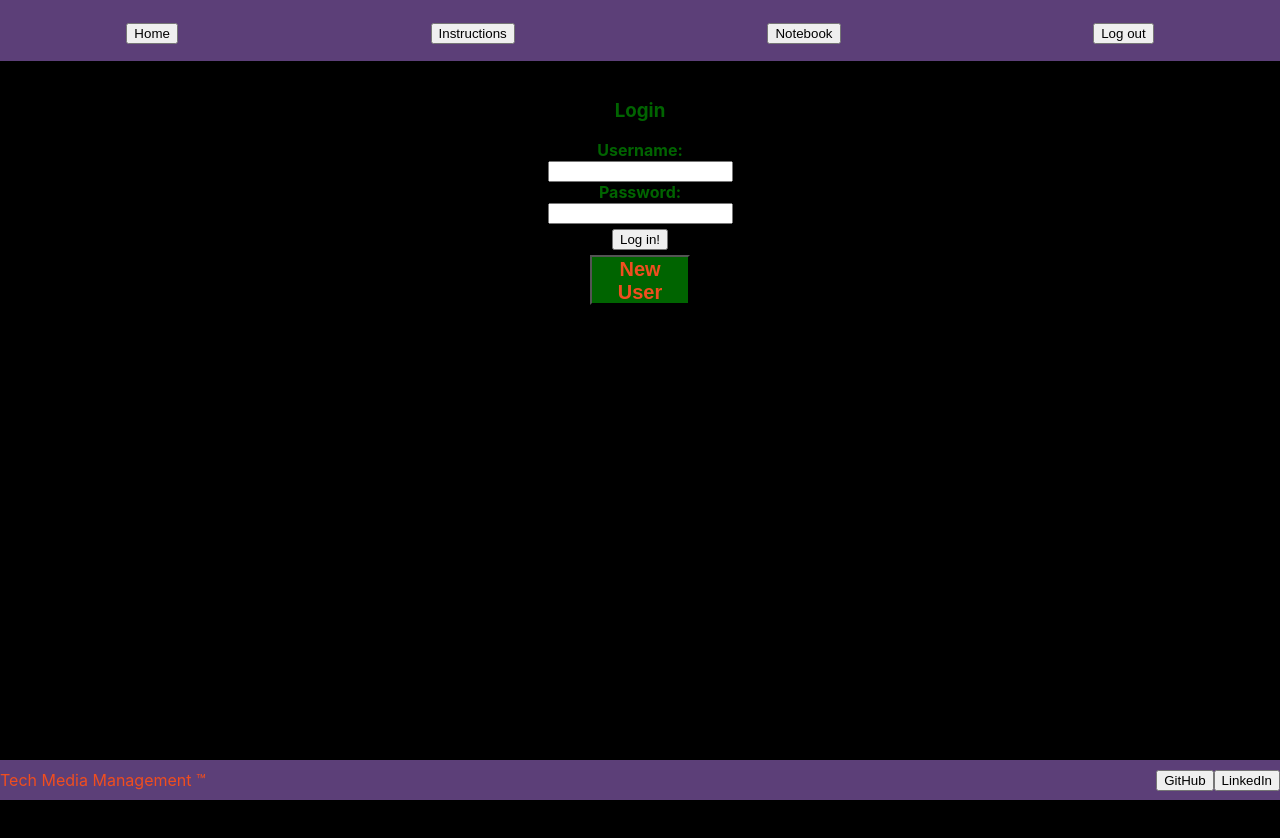
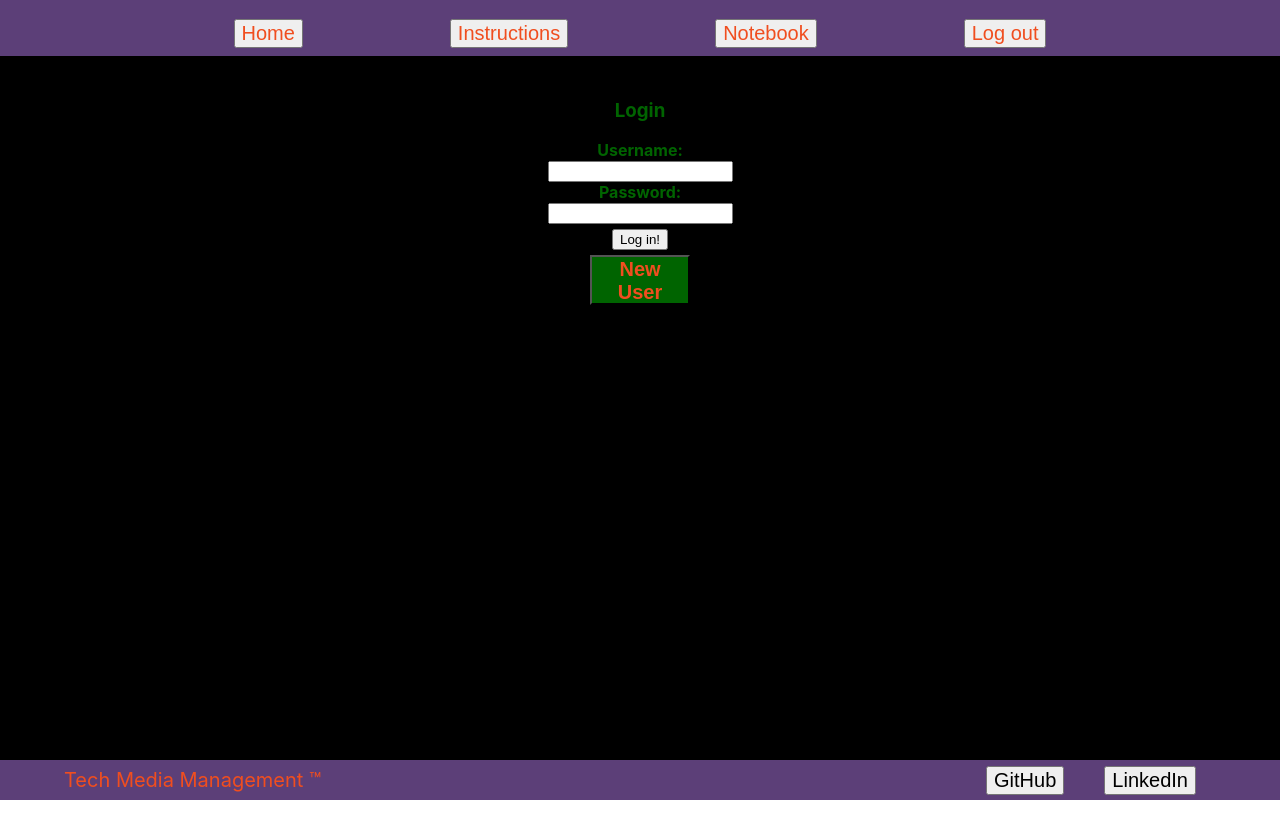
Before and after one commit to MakerMacAttack/whodunnit, a React (Create React App) app in the folder client/: page /login in a window 1280 px wide. Shown: the top 838 px of the page. After the commit the page ends 800 px from the top, so only its background shows below. Built offline with nearby package versions, Linux system fonts and the light colour scheme; no server answers.

Commit message:
header and footer of first breakpoint

```diff
--- a/client/src/App.css
+++ b/client/src/App.css
@@ -1,6 +1,6 @@
 .App {
   text-align: center;
-  height: 150vh;
+  height: 100vh;
   background-color: black;
   color: #006400;
 }
--- a/client/src/components/Main/Main.css
+++ b/client/src/components/Main/Main.css
@@ -1,6 +1,6 @@
 main {
   padding-top: 80px;
-  padding-bottom: 60px;
+  margin-bottom: 60px;
   font-weight: bold;
 }
 
--- a/client/src/components/shared/Footer/Footer.css
+++ b/client/src/components/shared/Footer/Footer.css
@@ -4,10 +4,16 @@
   width: 100vw;
   height: 5vh;
   display: flex;
-  justify-content: space-between;
+  justify-content: center;
   align-items: center;
   background-color: #5c3f78;
   color: #f04e1f;
+}
+
+#foot-content {
+  display: flex;
+  align-items: center;
+  justify-content: space-between;
 }
 
 .foot-button {
@@ -17,3 +23,26 @@
 .foot-button > button {
   margin: 0 auto;
 }
+
+@media screen and (min-width: 400px) {
+  #footer {
+    font-size: 20px;
+  }
+
+  .foot-button > button {
+    font-size: 20px;
+  }
+
+  #foot-content {
+    width: 90vw;
+  }
+
+  .foot-button {
+    display: flex;
+    width: 250px;
+    justify-content: space-between;
+  }
+}
+
+@media screen and (min-width: 750px) {
+}
--- a/client/src/components/shared/Footer/Footer.jsx
+++ b/client/src/components/shared/Footer/Footer.jsx
@@ -4,10 +4,12 @@ import "./Footer.css";
 export default function Footer(props) {
   return (
     <div id="footer">
-      <p>Tech Media Management &trade;</p>
-      <div className="foot-button">
-        <button>GitHub</button>
-        <button>LinkedIn</button>
+      <div id="foot-content">
+        <p>Tech Media Management &trade;</p>
+        <div className="foot-button">
+          <button>GitHub</button>
+          <button>LinkedIn</button>
+        </div>
       </div>
     </div>
   );
--- a/client/src/components/shared/NavBar/NavBar.css
+++ b/client/src/components/shared/NavBar/NavBar.css
@@ -1,16 +1,27 @@
 #navbar {
   position: fixed;
   top: 0;
+  width: 100vw;
+  height: 7vh;
+  background-color: #5c3f78;
+  display: flex;
+  justify-content: center;
+}
+
+#head-button-box {
   display: flex;
   flex-direction: row;
   justify-content: space-around;
   align-items: center;
   height: 7vh;
-  width: 100%;
-  /* margin-left: 5vw; */
+  width: 90vw;
   padding-top: 5px;
   margin-bottom: 10px;
-  background-color: #5c3f78;
+  margin-left: auto;
+  margin-right: auto;
+}
+
+.header-button {
   color: #f04e1f;
 }
 
@@ -18,3 +29,13 @@
   min-width: 75px;
   margin: 5px;
 } */
+
+@media screen and (min-width: 400px) {
+  .header-button {
+    font-size: 20px;
+  }
+
+  #head-button-box {
+    max-width: 75vw;
+  }
+}
--- a/client/src/components/shared/NavBar/NavBar.jsx
+++ b/client/src/components/shared/NavBar/NavBar.jsx
@@ -15,18 +15,20 @@ export default function NavBar({ currentUser, setCurrentUser, toggle }) {
 
   return (
     <div id="navbar">
+      <div id="head-button-box">
         <Link to={currentUser === null ? "/login" : "/"}>
-        <button>Home</button>
+          <button className="header-button">Home</button>
         </Link>
-      <button className="button-default" onClick={toggle}>
+        <button className="header-button" onClick={toggle}>
           Instructions
         </button>
         <Link to={"/notes"}>
-        <button>Notebook</button>
+          <button className="header-button">Notebook</button>
         </Link>
-      <button className="button-default" onClick={handleLogout}>
+        <button className="header-button" onClick={handleLogout}>
           Log out
         </button>
       </div>
+    </div>
   );
 }
```
Also changed, not shown: 2 other files (tests, documents, lock files or other folders). Lines whose indentation alone changed are shown as unchanged.
